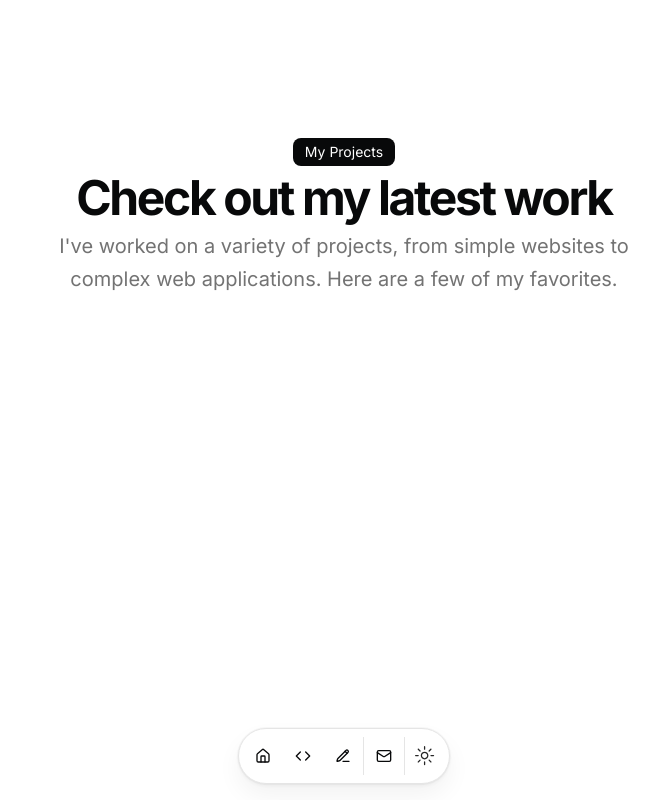
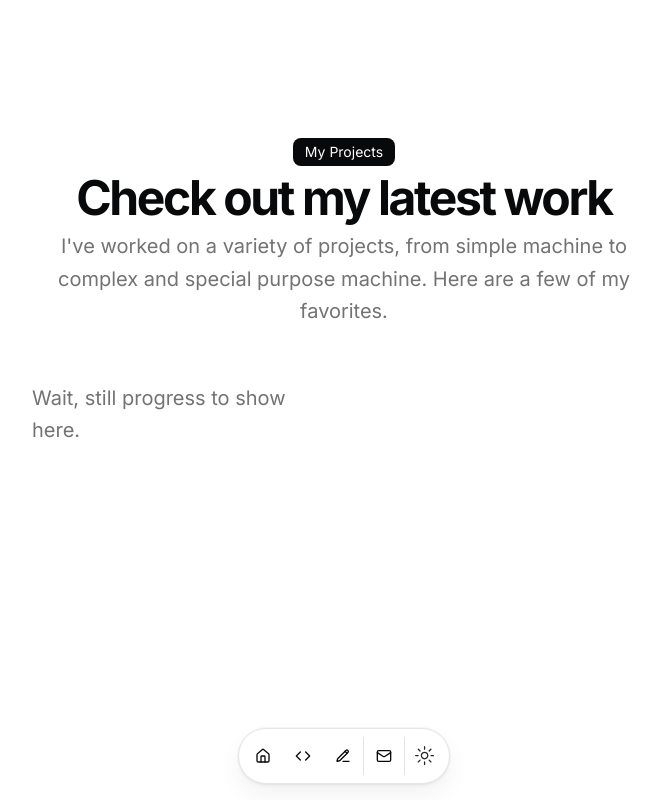
Before and after one commit to IDMaz/my-portfolio, a Next.js app: page /projects in a window 1280 px wide. Shown: the whole page, without its empty margins (296-956 px from the left). Built offline with nearby package versions, Linux system fonts and the light colour scheme.

Commit message:
Update page.tsx

```diff
--- a/src/app/projects/page.tsx
+++ b/src/app/projects/page.tsx
@@ -18,31 +18,16 @@ export default function PageProjects() {
                 </h2>
                 <p className="text-muted-foreground md:text-xl/relaxed lg:text-base/relaxed xl:text-xl/relaxed">
                   I&apos;ve worked on a variety of projects, from simple
-                  websites to complex web applications. Here are a few of my
+                  machine to complex and special purpose machine. Here are a few of my
                   favorites.
                 </p>
               </div>
             </div>
           </BlurFade>
           <div className="grid grid-cols-1 gap-3 sm:grid-cols-2 max-w-[800px] mx-auto">
-            {DATA.projects.map((project, id) => (
-              <BlurFade
-                key={project.title}
-                delay={BLUR_FADE_DELAY * 12 + id * 0.05}
-              >
-                <ProjectCard
-                  href={project.href}
-                  key={project.title}
-                  title={project.title}
-                  description={project.description}
-                  dates={project.dates}
-                  tags={project.technologies}
-                  image={project.image}
-                  video={project.video}
-                  links={project.links}
-                />
-              </BlurFade>
-            ))}
+            <p className="text-muted-foreground md:text-xl/relaxed lg:text-base/relaxed xl:text-xl/relaxed">
+                  Wait, still progress to show here.
+            </p>
           </div>
         </div>
       </section>
```
